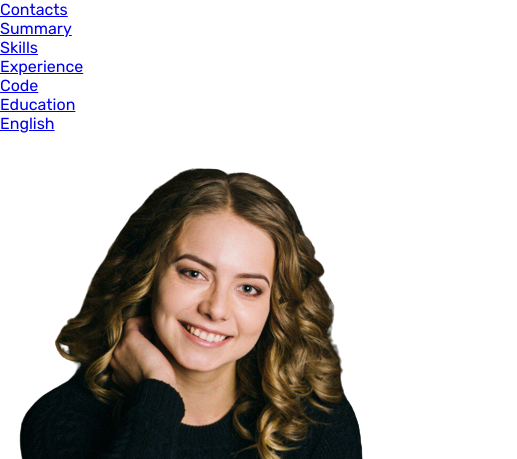
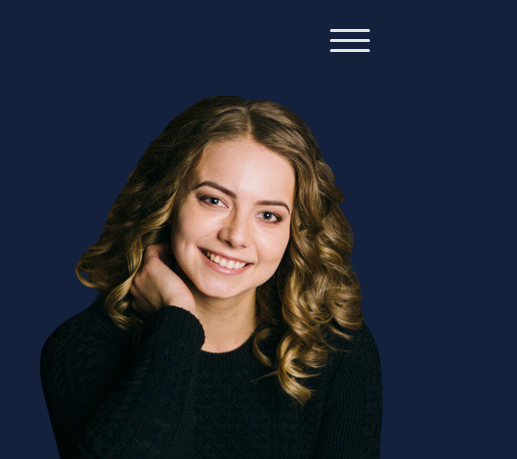
Before and after one commit to imbireva/rsschool-cv, a plain HTML site: page index.html in a window 390 px wide. Shown: the top 459 px of the page, 517 px wide, since content can reach past the window. Drawn offline with Linux system fonts and the light colour scheme.

Commit message:
feat: add header styles

```diff
--- a/style.css
+++ b/style.css
@@ -4,6 +4,164 @@
   padding: 0;
 }
 
-body {
+html {
+  scroll-behavior: smooth;
+  font-size: 10px;
+}
+
+.page {
+  position: relative;
+  min-height: 100vh;
   font-family: "Rubik",sans-serif;
+  font-size: 1.8rem;
+  line-height: 2.7rem;
+  color: #ffffff;
+  background-color: #14213d;
 }
+
+.page_nav-open {
+  overflow-y: hidden;
+}
+
+.page_nav-open::after {
+  content: "";
+  position: absolute;
+  top: 0;
+  left: 0;
+  z-index: 2;
+  width: 100vw;
+  height: 100vh;
+  background-color: rgba(255,255,255, 0.5);
+}
+
+.container {
+  max-width: 1440px;
+  margin: 0 auto;
+  padding: 0 20px;
+}
+
+.list {
+  list-style: none;
+}
+
+.link {
+  display: block;
+  color: inherit;
+  font-size: inherit;
+  line-height: inherit;
+  text-decoration: none;
+  transition: .3s;
+}
+
+.header-content {
+  padding: 20px 0 0;
+  display: flex;
+  align-items: center;
+  justify-content: flex-end;
+}
+
+.nav-list {
+  display: flex;
+  align-items: center;
+  justify-content: center;
+  gap: 30px;
+}
+
+.link_hover-underlined {
+  position: relative;
+}
+
+.link_hover-underlined::after {
+  content: "";
+  position: absolute;
+  display: block;
+  width: 100%;
+  height: 2px;
+  left: 0;
+  bottom: 0;
+  background-color: #fca311;
+  border-radius: 1px;
+  transform: scaleX(0);
+  transition: .3s;
+}
+
+.link_hover-underlined:hover.link_hover-underlined::after {
+  transform: scaleX(1);
+}
+
+.hamburger {
+  display: none;
+  position: relative;
+  width: 40px;
+  height: 40px;
+  z-index: 4;
+}
+
+.hamburger__line {
+  position: absolute;
+  top: 18.5px;
+  left: 0;
+  width: 40px;
+  height: 3px;
+  background-color: #e5e5e5;
+  border-radius: 3px;
+  transition: .3s;
+}
+
+.hamburger:hover .hamburger__line {
+  background-color: #fca311;
+}
+
+.hamburger__line_top {
+  transform: translateY(-10px);
+}
+
+.hamburger__line_bottom {
+  transform: translateY(10px);
+}
+
+.hamburger_nav-open .hamburger__line_top {
+  transform: rotate(-45deg);
+}
+
+.hamburger_nav-open .hamburger__line_center {
+  display: none;
+}
+
+.hamburger_nav-open .hamburger__line_bottom {
+  transform: rotate(45deg);
+}
+
+@media (max-width: 1000px) {
+  .header-content {
+    justify-content: center;
+  }
+}
+
+@media (max-width: 768px) {
+  .header-content {
+    justify-content: flex-end;
+  }
+
+  .nav-list {
+    position: fixed;
+    z-index: 3;
+    top: 0;
+    right: -100%;
+    flex-direction: column;
+    padding: 100px 40px 40px;
+    font-size: 2rem;
+    line-height: 3rem;
+    background-color: #14213d;
+    border-bottom-left-radius: 10px;
+    transition: .3s;
+  }
+
+  .nav-list_nav-open {
+    right: 0;
+  }
+
+  .hamburger {
+    display: block;
+  }
+}
```
